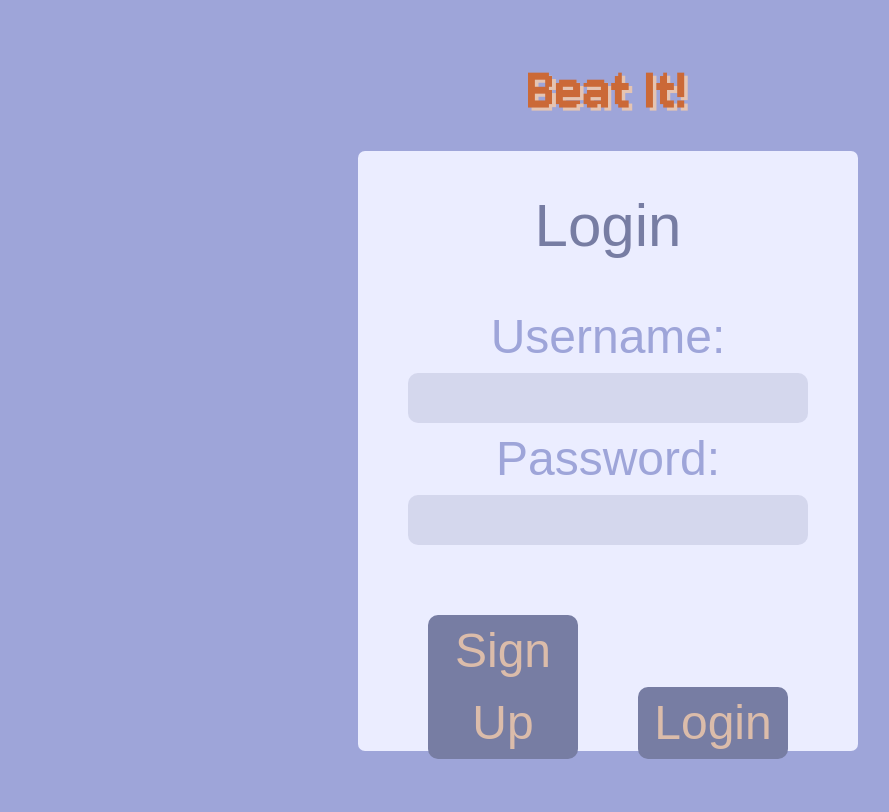
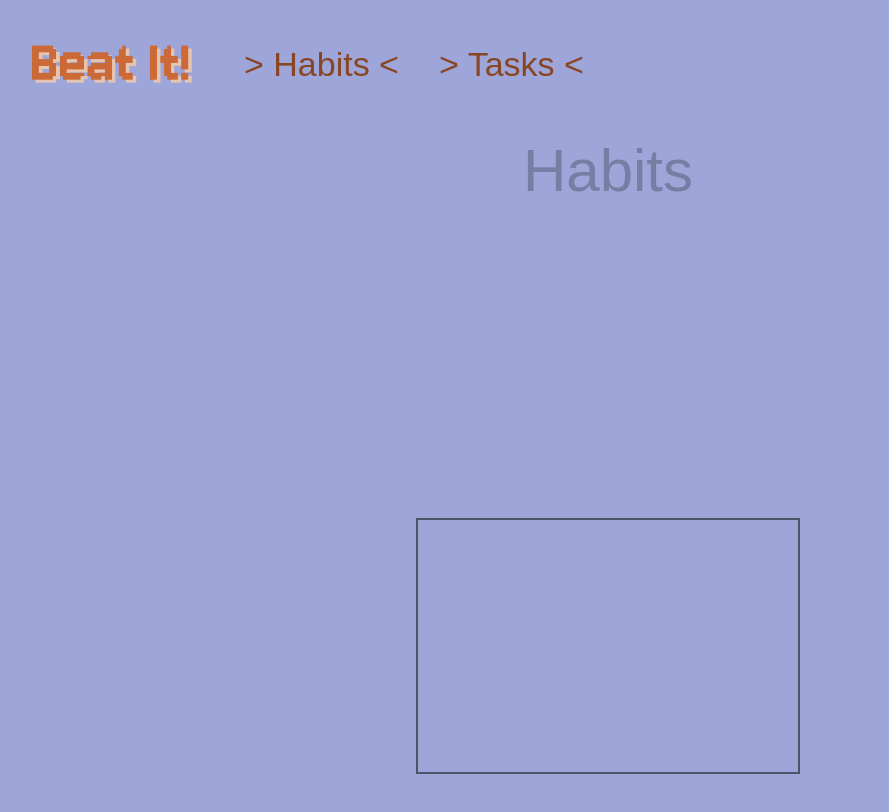
Before and after one commit to ktessma21/Beat-It, a React (Vite) app in the folder frontend/: page / in a window 1280 px wide. Both pictures are taken after a click on the button "Sign Up". Shown: the top 812 px of the page, without its empty margins (32-921 px from the left). Built offline with nearby package versions, Linux system fonts and the light colour scheme; a web font is replaced by a local one.

Commit message:
modified:   frontend/src/App.jsx 	modified:   frontend/src/index.css 	modified:   frontend/src/pages/Habits.jsx 	modified:   frontend/src/pages/Login.jsx 	modified:   frontend/src/pages/Tasks.jsx

```diff
--- a/frontend/src/App.jsx
+++ b/frontend/src/App.jsx
@@ -13,16 +13,9 @@ function App() {
   return (
     <div className="font-jersey">
       <PageContext.Provider value={{pageState, setPageState}}>
-        <div className="body">
-          <img
-            className="w-40 m-10"
-            src="/pictures/logo.png"
-            alt="Logo"
-          />
-          {pageState === "login" && <Login />}
-          {pageState === "tasks" && <Tasks />}
-          {pageState === "habits" && <Habits />}
-        </div>
+        {pageState === "login" && <Login />}
+        {pageState === "tasks" && <Tasks />}
+        {pageState === "habits" && <Habits />}
       </PageContext.Provider>
     </div>
   )
--- a/frontend/src/index.css
+++ b/frontend/src/index.css
@@ -51,6 +51,10 @@ button {
   background-color:#777DA3;
 }
 
+button:hover {
+  background-color: #9EA5D9;
+}
+
 input{
   display: flex;
   align-items: center;
--- a/frontend/src/pages/Habits.jsx
+++ b/frontend/src/pages/Habits.jsx
@@ -1,12 +1,15 @@
 import {React, useContext} from "react";
 import {PageContext} from '../helpers/Contexts'
 import TaskCard from '../components/TaskCard'
+import NavBar from "../components/NavBar";
 
 function Habits(){
     const {pageState, setPageState} = useContext(PageContext);
     return(
         <div>
-            Habits
+            <NavBar />
+            <h1>Habits</h1>
+            <TaskCard />
         </div>
     )
 }
--- a/frontend/src/pages/Login.jsx
+++ b/frontend/src/pages/Login.jsx
@@ -8,13 +8,21 @@ function Login(){
     const [password, setPassword] = useState('');
 
     return(
+        <div className="body">
+            <img
+                className="w-40 m-10"
+                src="/pictures/logo.png"
+                alt="Logo"
+            />
             <div className="Login">
+
                 <h1>Login</h1>
                 <div>
                     <h2>Username:</h2>
                     <input
                         type="text"
                         id="username"
+                        placeholder="Username"
                         value={username}
                         onChange={(e) => setUsername(e.target.value)}
                     />
@@ -24,13 +32,15 @@ function Login(){
                     <input
                         type="password"
                         id="password"
+                        placeholder="Password"
                         value={password}
                         onChange={(e) => setPassword(e.target.value)}
                     />
                 </div>
                 <div>
-                <button>Sign Up</button>
-                <button>Login</button>
+                    <button onClick={() => setPageState("habits")}>Sign Up</button>
+                    <button onClick={() => setPageState("habits")}>Login</button>
+                </div>
             </div>
         </div>
     )
--- a/frontend/src/pages/Tasks.jsx
+++ b/frontend/src/pages/Tasks.jsx
@@ -1,12 +1,14 @@
 import {React, useContext} from "react";
 import {PageContext} from '../helpers/Contexts'
 import TaskCard from '../components/TaskCard'
+import NavBar from "../components/NavBar";
 
 function Tasks(){
     const {pageState, setPageState} = useContext(PageContext);
     return(
         <div>
-            Tasks
+            <NavBar />
+            <h1>Tasks</h1>
             <TaskCard />
         </div>
     )
```
Lines whose indentation alone changed are shown as unchanged.
